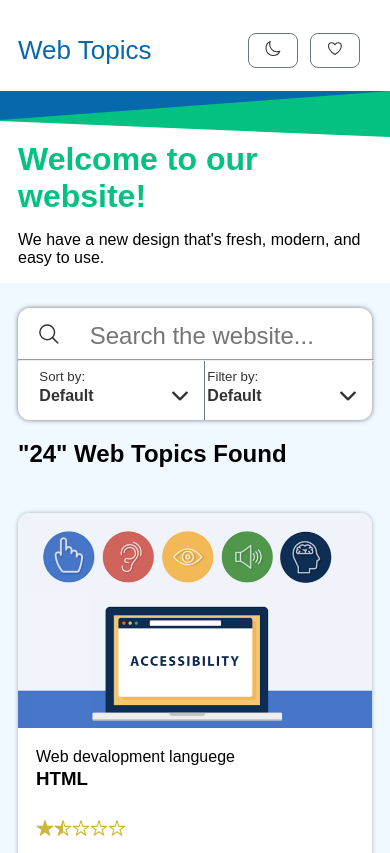
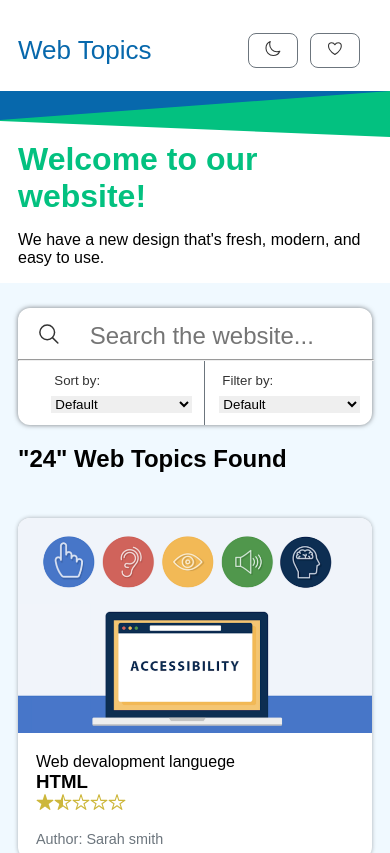
Before and after one commit to JSD-0423/Qusai-Issa-Project1, a website: page index.html in a window 390 px wide. Shown: the top 853 px of the page. Drawn offline with nearby package versions, Linux system fonts and the light colour scheme.

Commit message:
Select / font / ...Need to work on the cards to be responsive

```diff
--- a/index.html
+++ b/index.html
@@ -5,8 +5,6 @@
         <meta name="viewport" content="width=device-width, initial-scale=1.0">
         <title>Web devalopment</title>
         <link rel="stylesheet" href="style.css">
-        <link rel="preconnect" href="https://fonts.googleapis.com">
-        <link rel="preconnect" href="https://fonts.gstatic.com" crossorigin>
         <link rel="preconnect" href="https://fonts.googleapis.com">
         <link rel="preconnect" href="https://fonts.gstatic.com" crossorigin>
         <link href="https://fonts.googleapis.com/css2?family=Lato:ital,wght@0,400;0,700;1,400;1,700&display=swap" rel="stylesheet">        <script type="module" src="https://unpkg.com/ionicons@7.1.0/dist/ionicons/ionicons.esm.js"></script>
@@ -58,28 +56,22 @@
                     <div class="vl" id="my-vl"></div>
                     <div class="dropdown">
                         <h5>Sort by:</h5>
-                        <div class="dropbtn">
-                            <h4>Default</h4>
-                            <ion-icon name="chevron-down-outline"></ion-icon>
-                        </div>
-                        <div class="dropdown-content">
-                            <a href="#">Link 1</a>
-                            <a href="#">Link 2</a>
-                            <a href="#">Link 3</a>
-                        </div>
+                        <select class="dropbtn">
+                            <option value="Default" selected>Default</option>
+                            <option value="starter" >Starter</option>
+                            <option value="professional">Professional</option>
+                            <option value="corporate">Corporate</option>
+                        </select>
                     </div>
                     <div class="vl"></div>
                     <div class="dropdown">
                         <h5>Filter by:</h5>
-                        <div class="dropbtn">
-                            <h4>Default</h4>
-                            <ion-icon name="chevron-down-outline"></ion-icon>
-                        </div>
-                        <div class="dropdown-content">
-                            <a href="#">Link 1</a>
-                            <a href="#">Link 2</a>
-                            <a href="#">Link 3</a>
-                        </div>
+                        <select class="dropbtn">
+                            <option value="Default" selected>Default</option>
+                            <option value="starter" >Starter</option>
+                            <option value="professional">Professional</option>
+                            <option value="corporate">Corporate</option>
+                        </select>
                     </div>
 
                 </div>
--- a/style.css
+++ b/style.css
@@ -1,6 +1,6 @@
 @import url('https://fonts.googleapis.com/css2?family=Nunito+Sans:wght@200;400;700&display=swap');
 @import url('https://unpkg.com/ionicons@7.1.0/dist/ionicons/ionicons.js');
-
+@import url('https://fonts.googleapis.com/css2?family=Lato:ital,wght@0,400;0,700;1,400;1,700&display=swap');
 :root {
   --primary-color: #007bff;
   --secondary-color: #6c757d;
@@ -16,8 +16,7 @@
   --main-padding: 18px;
   --card-radius: 12px;
 
-  font-family: 'Nunito Sans', sans-serif;
-
+  --font-family: 'Lato', sans-serif;
 }
 
 body {
@@ -115,7 +114,8 @@ ion-icon {
   font-size: 32px;
   color: var(--brand-secondary);
   margin: 0;
-  font-family: sans-serif;}
+  font-family: sans-serif;
+}
 
 .welcome-section > p {
   font-size: 1.1rem;
@@ -184,7 +184,7 @@ ion-icon {
 }
 
 .dropdown {
-  padding-bottom: 12px;
+  padding: 12px;
 }
 
 .search-card > * input {
@@ -209,8 +209,9 @@ hr {
 .dropdown > h5 {
   color: var(--body-text);
   margin: 0;
-  margin-top: 8px;
   font-weight: 400;
+  margin-bottom: 8px;
+  padding-left: 3px;
 }
 
 .dropbtn > h4 {
@@ -227,8 +228,10 @@ hr {
 
 .dropbtn {
   display: flex;
-  justify-content: space-between;
-  padding-right: 12px;
+  padding: 0;
+  border: 0;
+  width: 100%;
+  text-align: start;
 }
 
 .dropdown-content {
@@ -254,17 +257,16 @@ hr {
 .card-cotants {
   padding-left: 18px;
   padding-right: 18px;
+  height: 55%;
 }
 
 .card-title {
   display: inline-flex;
-  height: 20px;
   width: 100%;
   margin: 0;
 }
 
 .card-description {
-  height: 20px;
   width: 100%;
   padding: 0;
   margin: 0;
@@ -273,7 +275,6 @@ hr {
 }
 
 .card-author {
-  height: 20px;
   width: 100%;
   font-size: 0.9rem;
   margin: 0;
@@ -302,7 +303,7 @@ hr {
 }
 
 .stars-div {
-  margin-top: 30px;
+  margin-top: auto;
   margin-bottom: 8px;
   display: inline-flex;
   align-self: start;
@@ -319,7 +320,7 @@ footer {
   text-align: center;
 }
 
-@media only screen and (min-width: 768px) {
+@media only screen and (min-width: 700px) {
   .footer-msg {
     display: block;
     align-items: center;
@@ -386,7 +387,7 @@ footer {
   .card-section-holder {
     display: grid;
     gap: 18px;
-    grid-template-columns: repeat(4, 1fr);
+    grid-template-columns: repeat(3, 1fr);
   }
 
   .card-div {
@@ -415,11 +416,16 @@ footer {
   }
 }
 
-@media only screen and (min-width: 1080px) {
+@media only screen and (min-width: 850px) {
 
   .card-section-holder {
+    grid-template-columns: repeat(4, 1fr);
+  }
+
+@media only screen and (min-width: 1080px) {
+  .card-section-holder {
     grid-template-columns: repeat(5, 1fr);
-  }
+}
 
 }
 @media only screen and (min-width: 1500px) {
```
